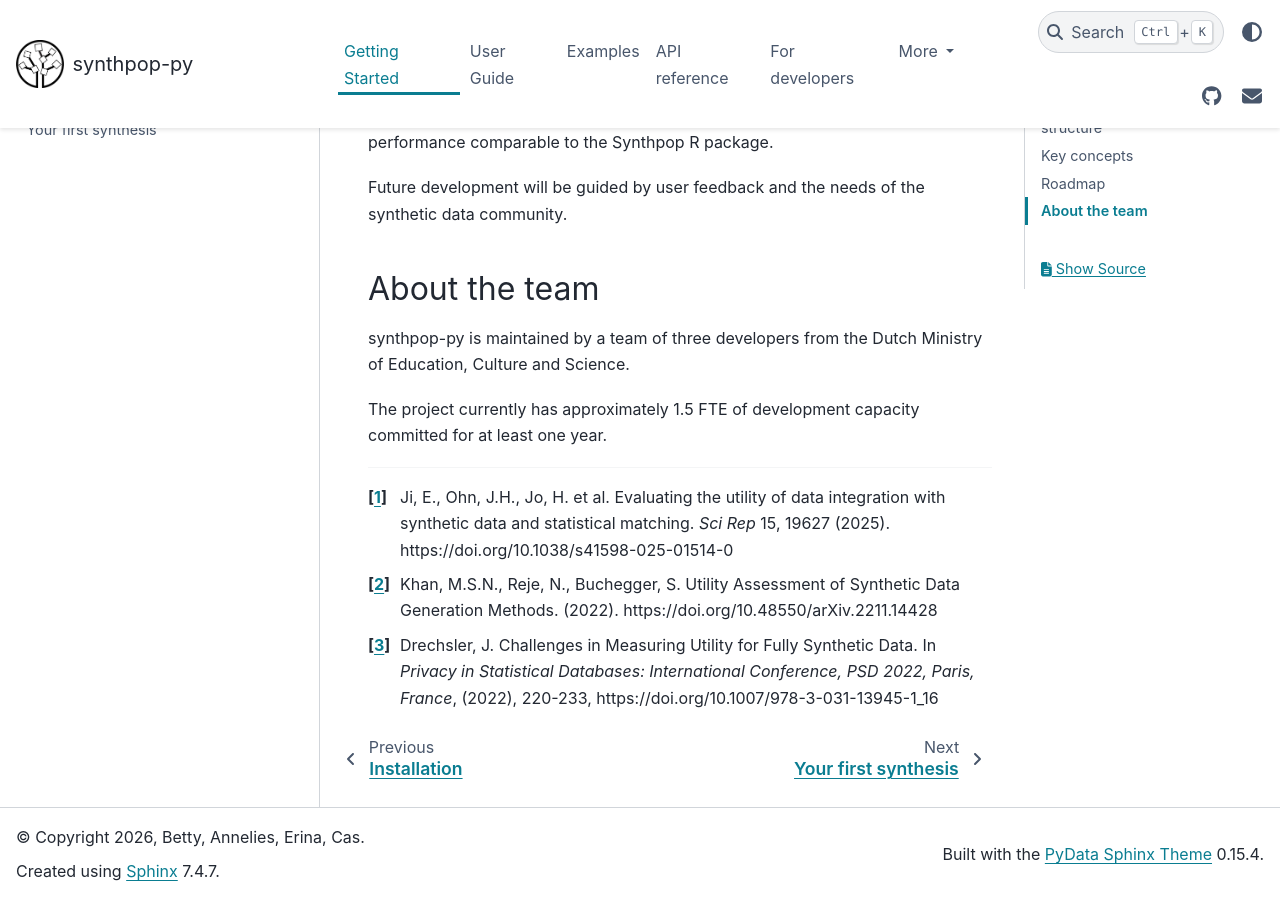
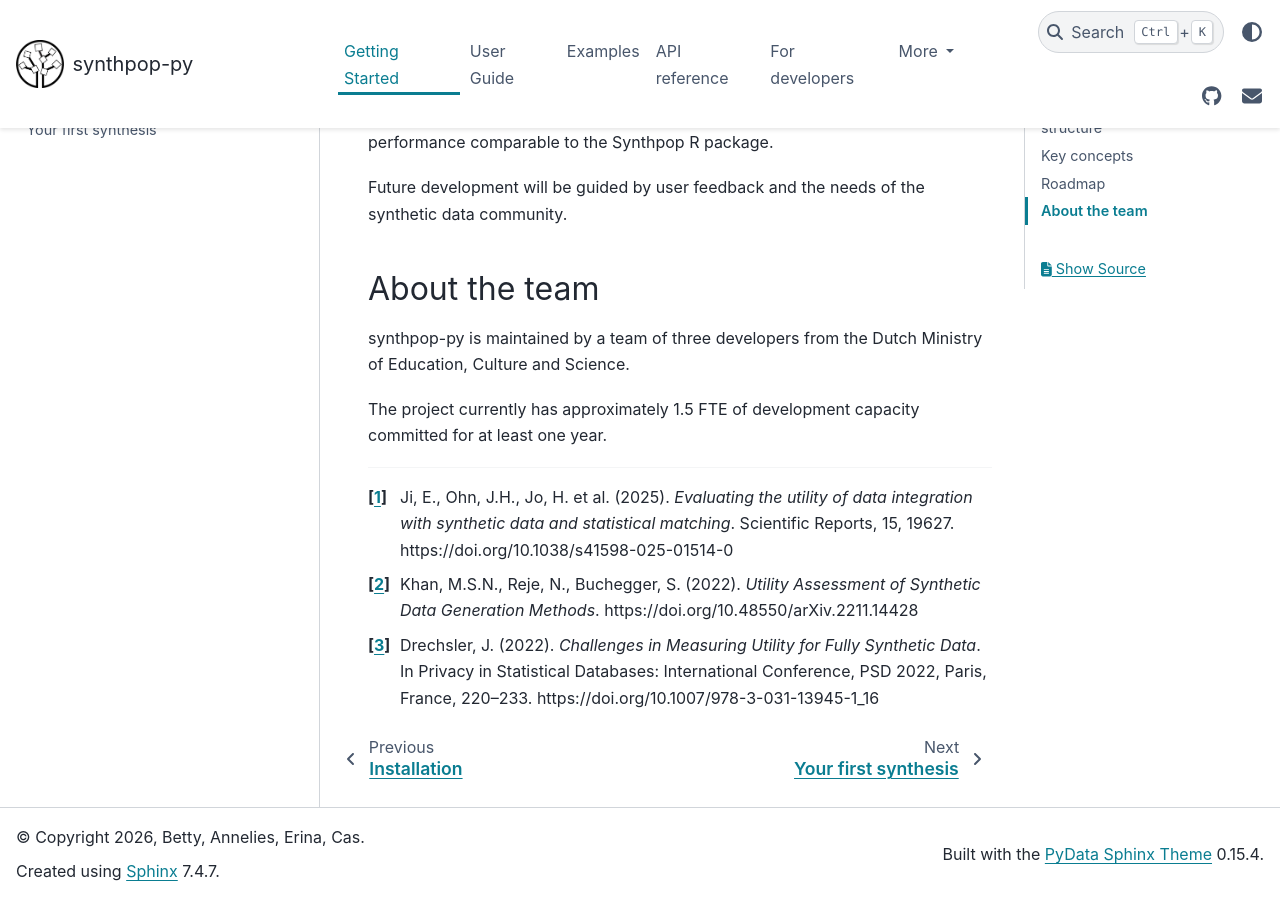
Before and after one commit to duonl/synthpop-py, a Sphinx documentation site: the page built from docs/source/getting_started/overview.md, in a window 1280 px wide and 900 px high, scrolled down 3769 px. Built offline with Sphinx 7.4.7 and the PyData theme 0.15.4, drawn with Linux system fonts in a browser that asks for light colours.

Commit message:
use same citation style

```diff
--- a/docs/source/getting_started/overview.md
+++ b/docs/source/getting_started/overview.md
@@ -7,9 +7,9 @@ Synthetic data can help organisations share, analyse and develop with data while
 
 The original synthpop R package has consistently demonstrated strong performance compared to other synthesis approaches in producing synthetic data that closely resembles observed data[^1][^2][^3]. As such, we aim with this Python implementation to provide comparable performance while making synthetic data generation accessible to Python users.
 
-[^1]: Ji, E., Ohn, J.H., Jo, H. et al. Evaluating the utility of data integration with synthetic data and statistical matching. *Sci Rep* 15, 19627 (2025). https://doi.org/10.1038/s41598-025-01514-0
-[^2]: Khan, M.S.N., Reje, N., Buchegger, S. Utility Assessment of Synthetic Data Generation Methods. (2022). https://doi.org/10.48550/arXiv.2211.14428
-[^3]: Drechsler, J. Challenges in Measuring Utility for Fully Synthetic Data. In *Privacy in Statistical Databases: International Conference, PSD 2022, Paris, France*, (2022), 220-233, https://doi.org/10.1007/978-3-031-13945-1_16
+[^1]: Ji, E., Ohn, J.H., Jo, H. et al. (2025). *Evaluating the utility of data integration with synthetic data and statistical matching*. Scientific Reports, 15, 19627. https://doi.org/10.1038/s41598-025-01514-0
+[^2]: Khan, M.S.N., Reje, N., Buchegger, S. (2022). *Utility Assessment of Synthetic Data Generation Methods*. https://doi.org/10.48550/arXiv.2211.14428
+[^3]: Drechsler, J. (2022). *Challenges in Measuring Utility for Fully Synthetic Data*. In Privacy in Statistical Databases: International Conference, PSD 2022, Paris, France, 220–233. https://doi.org/10.1007/978-3-031-13945-1_16
 
 Synthetic data generated by synthpop-py does not contain direct row-to-row copies of records from the original dataset. However, privacy guarantees depend on the dataset, synthesis method, and intended use. Users should always evaluate whether the generated synthetic data meets their privacy requirements and applicable regulations.
 
```
Also changed, not shown: docs/source/user_guides/5_evaluating_utility.md (+1 -1 lines), docs/source/user_guides/6_evaluating_privacy.md (+1 -1 lines).
